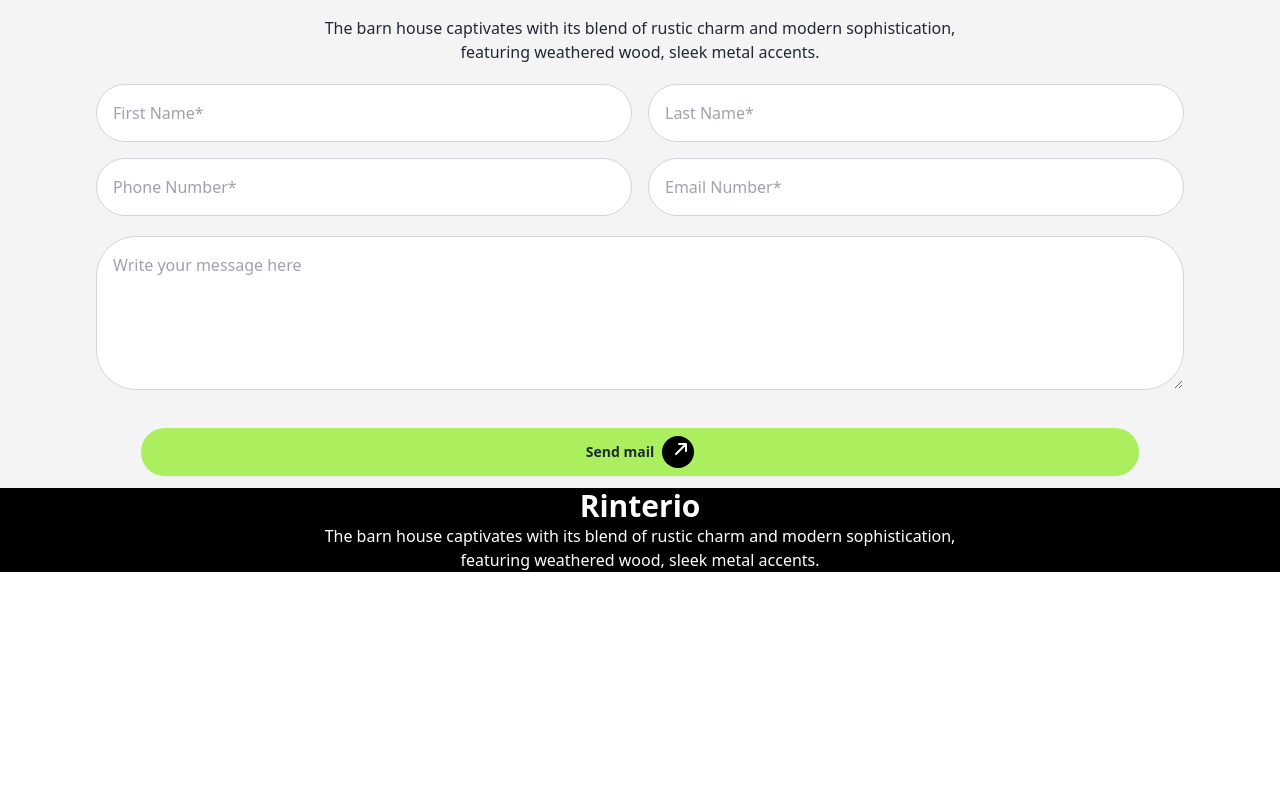
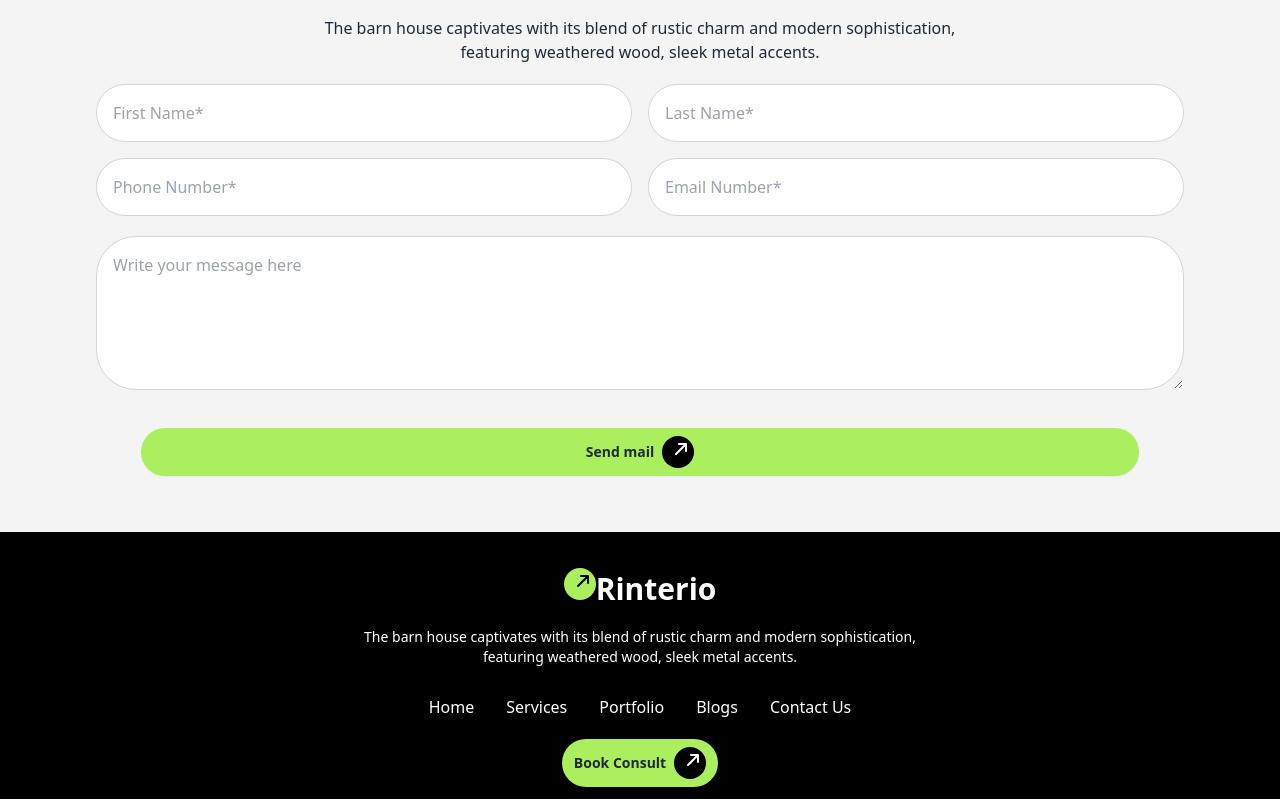
Before and after one commit to Sagarali400/assignment-3, a plain HTML site: page index.html in a window 1280 px wide. Shown: the part 3210-4009 px from the top of the page. Before the commit the page ends 3782 px from the top, so only its background shows below. Drawn offline with nearby package versions, Linux system fonts and the light colour scheme.

Commit message:
done work

```diff
--- a/index.html
+++ b/index.html
@@ -218,7 +218,7 @@
                 <h1 class="text-4xl font-bold">Read Our Articles and News</h1>
                 <p class="text-sm mt-3 pb-5">The barn house captivates with its blend of rustic charm and modern sophistication, <br> featuring weathered wood, sleek metal accents.</p>
             </div>
-            <div class="flex lg:mx-10 mx-3 px-9 mb-5 flex-col lg:flex-row lg:px-9 gap-5 ">
+            <div class="flex lg:mx-10 mx-3 px-3 lg:px-9 mb-5 flex-col lg:flex-row lg:px-9 gap-5 ">
                 <div class="stats shadow">
                     <div class="stat ">
                         <img class="justify-items-center" src="assets/article1.png" alt="">
@@ -314,9 +314,27 @@
             </div>
         </section>
         <section>
-            <div class="bg-black text-white text-center">
-                <h1 class="font-bold text-3xl">Rinterio</h1>
-                <p>The barn house captivates with its blend of rustic charm and modern sophistication, <br> featuring weathered wood, sleek metal accents.</p>
+            <div class="bg-black text-white text-center mt-3 pt-9  lg:mt-11">
+                <h1 class="font-bold text-3xl"><div class="relative inline-block bg-[#ABEF5F] rounded-full p-1"><svg class=" "
+                    xmlns="http://www.w3.org/2000/svg" fill="black" viewBox="0 0 24 24" width="24" height="24">
+                    <path
+                        d="M13 3H20a1 1 0 0 1 1 1v7a1 1 0 1 1-2 0V6.414l-8.293 8.293a1 1 0 0 1-1.414-1.414L17.586 5H13a1 1 0 1 1 0-2z" />
+                </svg></div>Rinterio</h1>
+                <p class="text-sm mb-5 mt-5">The barn house captivates with its blend of rustic charm and modern sophistication, <br> featuring weathered wood, sleek metal accents.</p>
+                <nav class="flex lg:flex-row flex-col space-x-4 justify-center">
+                    <a class="hover:bg-slate-500 p-2 rounded-lg" href="">Home</a>
+                    <a class="hover:bg-slate-500 p-2 rounded-lg" href="">Services</a>
+                    <a class="hover:bg-slate-500 p-2 rounded-lg" href="">Portfolio</a>
+                    <a class="hover:bg-slate-500 p-2 rounded-lg" href="">Blogs</a>
+                    <a class="hover:bg-slate-500 p-2 rounded-lg" href="">Contact Us</a>
+                </nav>
+                <button class="btn rounded-3xl   px-3  bg-[#ABEF5F] border-none mt-3 mb-3 font-bold"></i>Book Consult<div class="relative inline-block bg-black rounded-full p-1"><svg class=" "
+                    xmlns="http://www.w3.org/2000/svg" fill="white" viewBox="0 0 24 24" width="24"
+                    height="24">
+                    <path
+                        d="M13 3H20a1 1 0 0 1 1 1v7a1 1 0 1 1-2 0V6.414l-8.293 8.293a1 1 0 0 1-1.414-1.414L17.586 5H13a1 1 0 1 1 0-2z" />
+                </svg></div>
+        </button>
             </div>
         </section>
     </footer>
```
